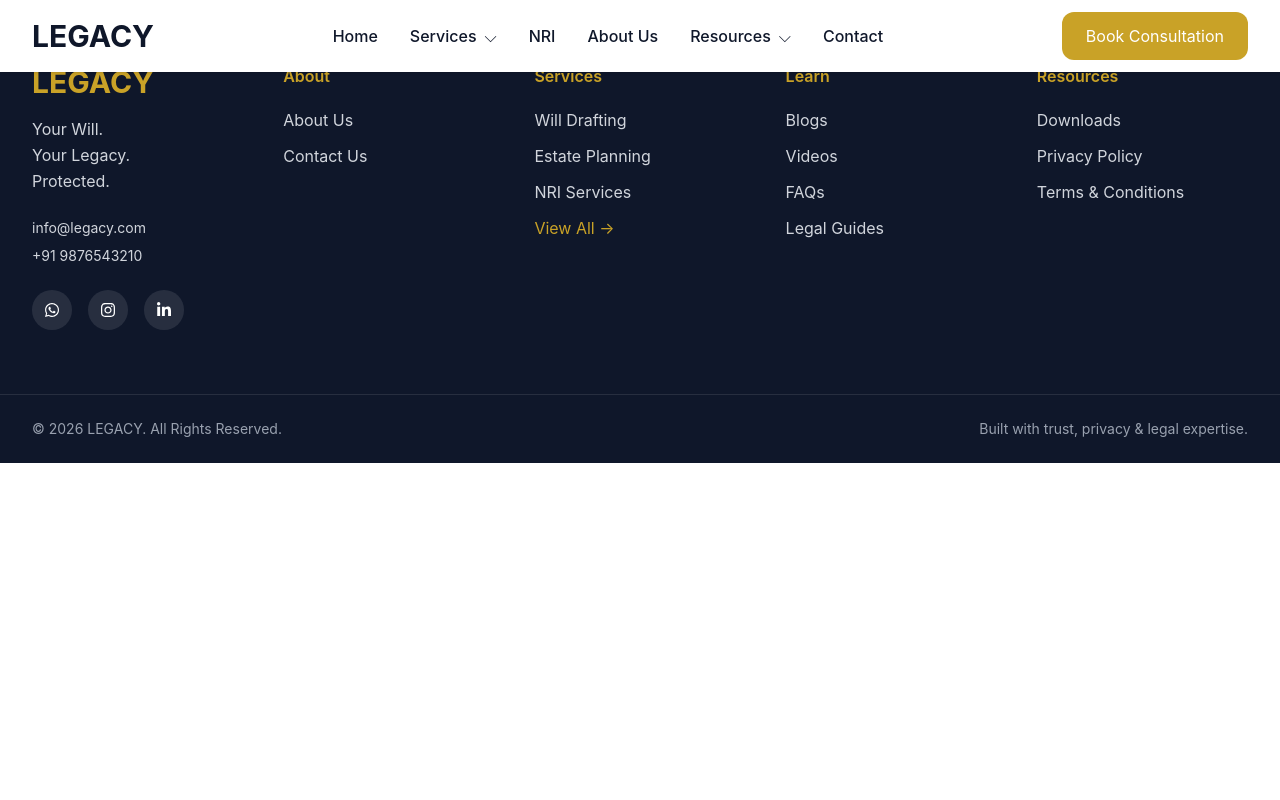
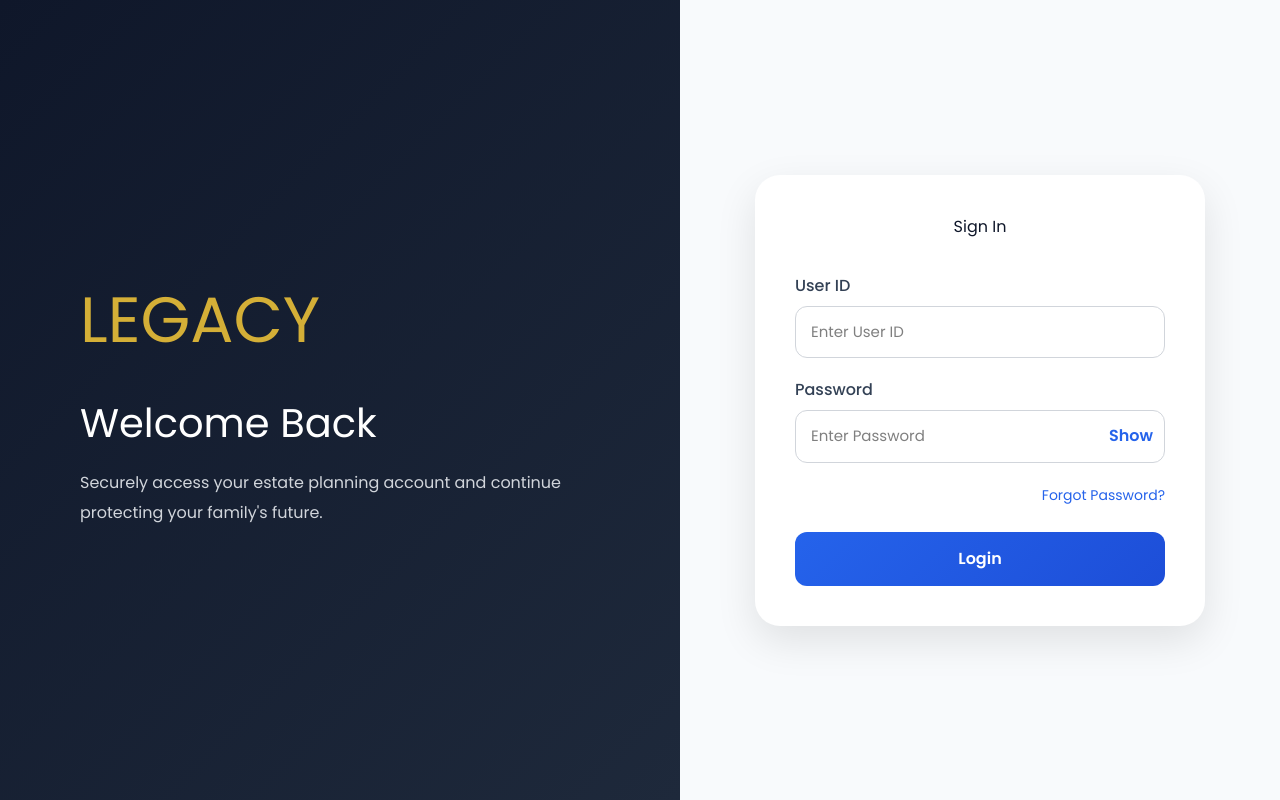
Before and after one commit to Yash-shree23/legacy-website, a React (Vite) app: page /admin in a window 1280 px wide. Built offline with nearby package versions, Linux system fonts and the light colour scheme.

Commit message:
created routing for user and admin panal & created login page

```diff
--- /dev/null
+++ b/src/Admin/LoginPage/Login.jsx
@@ -0,0 +1,86 @@
+import React, { useState } from "react";
+import "./Login.css";
+
+function Login() {
+  const [showPassword, setShowPassword] = useState(false);
+
+  return (
+    <div className="login-page">
+
+      <div className="login-left">
+        <h1>LEGACY</h1>
+
+        <h2>Welcome Back</h2>
+
+        <p>
+          Securely access your estate planning account
+          and continue protecting your family's future.
+        </p>
+      </div>
+
+      <div className="login-right">
+
+        <div className="login-card">
+
+          <h2>Sign In</h2>
+
+          <form>
+
+            <div className="form-group">
+              <label>User ID</label>
+
+              <input
+                type="text"
+                placeholder="Enter User ID"
+              />
+            </div>
+
+            <div className="form-group">
+              <label>Password</label>
+
+              <div className="password-wrapper">
+                <input
+                  type={
+                    showPassword
+                      ? "text"
+                      : "password"
+                  }
+                  placeholder="Enter Password"
+                />
+
+                <button
+                  type="button"
+                  className="show-btn"
+                  onClick={() =>
+                    setShowPassword(!showPassword)
+                  }
+                >
+                  {showPassword ? "Hide" : "Show"}
+                </button>
+              </div>
+            </div>
+
+            <div className="forgot-password">
+              <a href="/forgot-password">
+                Forgot Password?
+              </a>
+            </div>
+
+            <button
+              type="submit"
+              className="login-btn"
+            >
+              Login
+            </button>
+
+          </form>
+
+        </div>
+
+      </div>
+
+    </div>
+  );
+}
+
+export default Login;
--- /dev/null
+++ b/src/Admin/LoginPage/login.css
@@ -0,0 +1,200 @@
+@import url('https://fonts.googleapis.com/css2?family=Poppins:wght@300;400;500;600;700&display=swap');
+
+
+
+.login-page {
+  min-height: 100vh;
+  display: flex;
+  font-family: "Poppins", sans-serif;
+}
+
+/* LEFT SIDE */
+
+.login-left {
+  flex: 1;
+  background: linear-gradient(
+    135deg,
+    #0f172a,
+    #1e293b
+  );
+
+  color: white;
+
+  display: flex;
+  flex-direction: column;
+  justify-content: center;
+
+  padding: 80px;
+}
+
+.login-left h1 {
+  font-size: 4rem;
+  color: #d4af37;
+  margin-bottom: 25px;
+}
+
+.login-left h2 {
+  font-size: 2.5rem;
+  margin-bottom: 15px;
+}
+
+.login-left p {
+  max-width: 500px;
+  line-height: 1.9;
+  color: #d1d5db;
+}
+
+/* RIGHT SIDE */
+
+.login-right {
+  flex: 1;
+  background: #f8fafc;
+
+  display: flex;
+  justify-content: center;
+  align-items: center;
+
+  padding: 40px;
+}
+
+.login-card {
+  width: 100%;
+  max-width: 450px;
+
+  background: white;
+
+  padding: 40px;
+
+  border-radius: 25px;
+
+  box-shadow:
+    0 15px 40px rgba(0,0,0,.1);
+}
+
+.login-card h2 {
+  text-align: center;
+  margin-bottom: 35px;
+  color: #0f172a;
+}
+
+.form-group {
+  margin-bottom: 20px;
+}
+
+.form-group label {
+  display: block;
+  margin-bottom: 8px;
+  font-weight: 500;
+  color: #334155;
+}
+
+.form-group input {
+  width: 100%;
+  padding: 14px 15px;
+
+  border: 1px solid #d1d5db;
+
+  border-radius: 12px;
+
+  font-size: 15px;
+
+  transition: 0.3s;
+}
+
+.form-group input:focus {
+  outline: none;
+
+  border-color: #2563eb;
+
+  box-shadow:
+    0 0 0 3px rgba(37,99,235,.15);
+}
+
+.password-wrapper {
+  position: relative;
+}
+
+.show-btn {
+  position: absolute;
+
+  right: 12px;
+  top: 50%;
+
+  transform: translateY(-50%);
+
+  border: none;
+  background: none;
+
+  color: #2563eb;
+
+  cursor: pointer;
+
+  font-weight: 600;
+}
+
+.forgot-password {
+  text-align: right;
+  margin-bottom: 25px;
+}
+
+.forgot-password a {
+  color: #2563eb;
+  text-decoration: none;
+  font-size: 14px;
+}
+
+.forgot-password a:hover {
+  text-decoration: underline;
+}
+
+.login-btn {
+  width: 100%;
+
+  padding: 15px;
+
+  border: none;
+
+  border-radius: 12px;
+
+  background: linear-gradient(
+    135deg,
+    #2563eb,
+    #1d4ed8
+  );
+
+  color: white;
+
+  font-size: 16px;
+
+  font-weight: 600;
+
+  cursor: pointer;
+
+  transition: 0.3s;
+}
+
+.login-btn:hover {
+  transform: translateY(-2px);
+}
+
+/* MOBILE */
+
+@media (max-width: 900px) {
+
+  .login-page {
+    flex-direction: column;
+  }
+
+  .login-left {
+    padding: 50px 30px;
+    text-align: center;
+  }
+
+  .login-left h1 {
+    font-size: 3rem;
+  }
+
+  .login-left h2 {
+    font-size: 2rem;
+  }
+}
--- a/src/App.jsx
+++ b/src/App.jsx
@@ -16,16 +16,13 @@
 // }
 
 // export default App;
-
 import { Routes, Route } from "react-router-dom";
+import UserLayout from "./Layout/UserLayout";
 import Home from "./pages/Home/Home";
 import ServiceDetails from "./pages/Services/ServiceDetails";
 import NRI from "./pages/NRI/NRI";
 import NRIServiceDetails from "./pages/NRI/NRIServiceDetails";
 import AboutUS from "./pages/AboutUS/AboutUS";
-import Navbar from "./components/Navbar/Navbar";
-import Footer from "./components/Footer/Footer";
-
 import Blogs from "./pages/Blogs/Blogs";
 import Videos from "./pages/Videos/Videos";
 import FAQs from "./pages/FAQs/FAQs";
@@ -33,11 +30,18 @@ import LegalGuides from "./pages/LegalGuides/LegalGuides";
 import Resources from "./pages/Downlodable Resources/Resources";
 import Contact from "./pages/Contact/Contact";
 
+import AdminLayout from "./Layout/AdminLayout";
+import LoginPage from "./Admin/LoginPage/Login";
+import { Link } from "react-router-dom";
+
 function App() {
   return (
     <>
-      <Navbar />
+      <Link path="/admin"></Link>
       <Routes>
+
+        {/* USER ROUTES */}
+        <Route element={<UserLayout />}>
           <Route path="/" element={<Home />} />
           <Route path="/services/:slug" element={<ServiceDetails />} />
           <Route path="/aboutus" element={<AboutUS />} />
@@ -54,8 +58,16 @@ function App() {
 
           <Route path="/resources" element={<Resources />} />
           <Route path="/contact" element={<Contact />} />
+        </Route>
+
+        {/* ADMIN ROUTES */}
+
+        <Route element={<AdminLayout />}>
+         <Route path="/admin" element={<LoginPage />} />
+
+        </Route>
       </Routes>
-      <Footer />
+
     </>
   );
 }
--- /dev/null
+++ b/src/Layout/AdminLayout.jsx
@@ -0,0 +1,11 @@
+import { Outlet } from "react-router-dom";
+
+function AdminLayout() {
+  return (
+    <div>
+      <Outlet />
+    </div>
+  );
+}
+
+export default AdminLayout;
--- /dev/null
+++ b/src/Layout/UserLayout.jsx
@@ -0,0 +1,17 @@
+import { Outlet } from "react-router-dom";
+import Navbar from "../components/Navbar/Navbar";
+import Footer from "../components/Footer/Footer";
+
+function UserLayout() {
+  return (
+    <>
+      <Navbar />
+
+      <Outlet />
+
+      <Footer />
+    </>
+  );
+}
+
+export default UserLayout;
```
Lines whose indentation alone changed are shown as unchanged.
